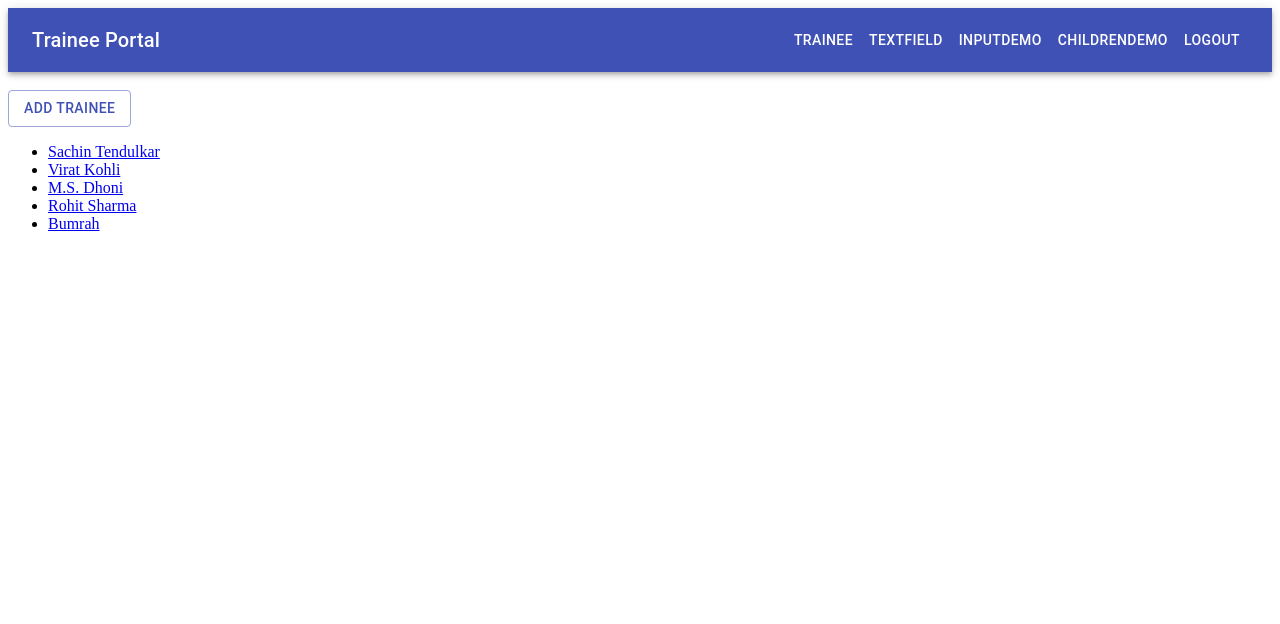
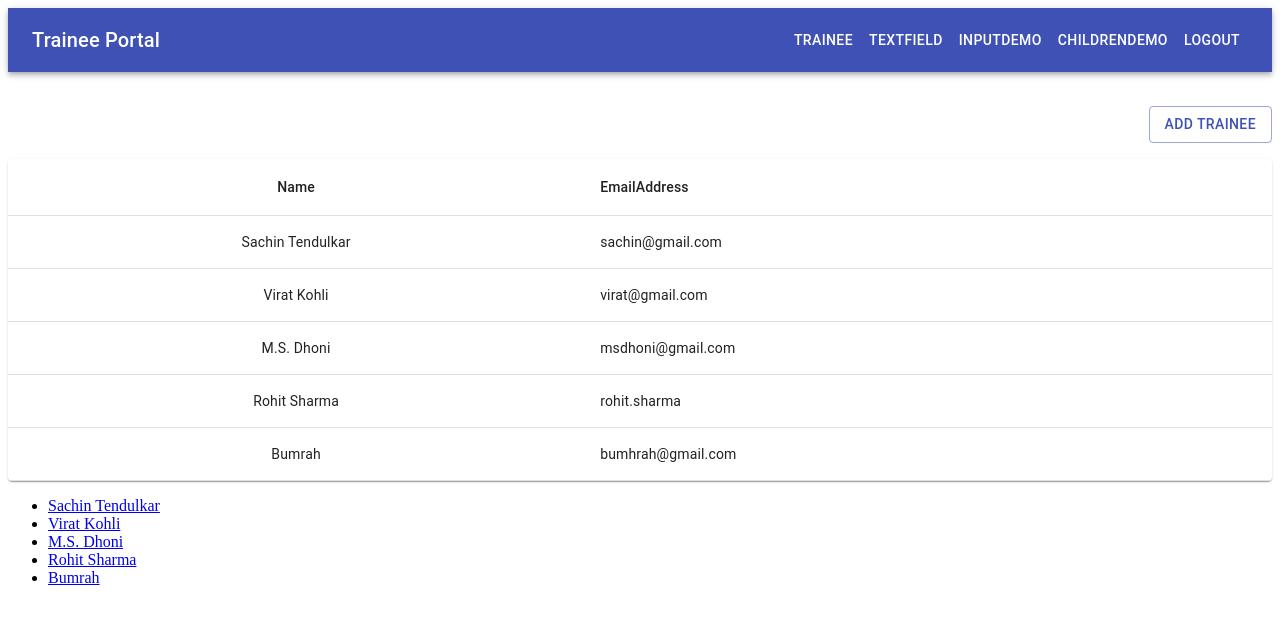
Before and after one commit to rvchauhan/javascript-client, a React (Create React App) app: page /Trainee in a window 1280 px wide. Shown: the top 624 px of the page. Built offline with nearby package versions, Linux system fonts and the light colour scheme.

Commit message:
feat: add Table Component

```diff
--- /dev/null
+++ b/src/components/Table/Table.jsx
@@ -0,0 +1,61 @@
+import React from 'react';
+import { makeStyles } from '@material-ui/core/styles';
+import Table from '@material-ui/core/Table';
+import TableBody from '@material-ui/core/TableBody';
+import TableCell from '@material-ui/core/TableCell';
+import TableContainer from '@material-ui/core/TableContainer';
+import TableHead from '@material-ui/core/TableHead';
+import TableRow from '@material-ui/core/TableRow';
+import Paper from '@material-ui/core/Paper';
+import PropTypes from 'prop-types';
+
+const useStyles = makeStyles({
+  table: {
+    minWidth: 650,
+  },
+});
+
+
+export default function SimpleTable(props) {
+  const classes = useStyles();
+  const { id, column, data } = props;
+  // console.log(">>>>::::", column, data);
+  return (
+    <TableContainer component={Paper}>
+      <Table className={classes.table} aria-label="simple table">
+        <TableHead>
+          <TableRow>
+            {
+              column && column.length && column.map(({ align, label }) => (
+                <TableCell align={align} className={classes.column}>{label}</TableCell>
+              ))
+            }
+
+          </TableRow>
+        </TableHead>
+
+
+        <TableBody>
+          {data.map((element) => (
+            <TableRow key={element[id]}>
+              {
+                column && column.length && column.map(({ align, field }) => (
+                  <TableCell align={align} component="th" scope="row">
+                    {element[field]}
+                  </TableCell>
+                ))
+              }
+
+            </TableRow>
+          ))}
+        </TableBody>
+      </Table>
+    </TableContainer>
+  );
+}
+
+SimpleTable.propTypes = {
+  id: PropTypes.string.isRequired,
+  column: PropTypes.arrayOf(PropTypes.object).isRequired,
+  data: PropTypes.arrayOf(PropTypes.object).isRequired,
+};
--- /dev/null
+++ b/src/components/Table/index.js
@@ -0,0 +1,3 @@
+import Table from './Table';
+
+export default Table;
--- a/src/components/index.js
+++ b/src/components/index.js
@@ -2,6 +2,8 @@ import {
   Input, Container, Text, P,
 } from './TextField/style';
 
+import Table from './Table/index';
+
 export {
-  Input, Container, Text, P,
+  Input, Container, Text, P, Table,
 };
--- a/src/pages/Trainee/Trainee.jsx
+++ b/src/pages/Trainee/Trainee.jsx
@@ -2,7 +2,6 @@ import React from 'react';
 import { Route, Switch } from 'react-router-dom';
 import TraineeList from './TraineeList';
 import TraineeDetail from './TraineeDetail';
-import trainees from './data/trainee';
 
 const TraineeRoutes = (props) => {
   console.log(props);
--- a/src/pages/Trainee/TraineeList.jsx
+++ b/src/pages/Trainee/TraineeList.jsx
@@ -2,9 +2,19 @@ import React from 'react';
 // import * as yup from 'yup';
 import { Link } from 'react-router-dom';
 import Button from '@material-ui/core/Button';
+import { withStyles } from '@material-ui/core';
 import FormDialog from './index';
 import trainees from './data/trainee';
+import { Table } from '../../components/index';
 
+
+const UseStyles = (theme) => ({
+  root: {
+    display: 'flex',
+    justifyContent: 'flex-end',
+    margin: theme.spacing(2, 0, 2),
+  },
+});
 
 class Trainee extends React.Component {
   constructor(props) {
@@ -28,13 +38,17 @@ class Trainee extends React.Component {
 
   render() {
     const { open } = this.state;
+    const { classes } = this.props;
     // const { trainees } = props;
     // console.log("/?????", trainees[0].name)
     return (
       <>
-        <Button variant="outlined" color="primary" onClick={this.handleClickOpen}>
-          ADD TRAINEE
-        </Button>
+        <div className={classes.root}>
+          <Button variant="outlined" color="primary" onClick={this.handleClickOpen}>
+            ADD TRAINEE
+          </Button>
+        </div>
+        <Table id="id" data={trainees} column={[{ field: 'name', label: 'Name', align: 'center' }, { field: 'email', label: 'EmailAddress' }]} />
         <FormDialog open={open} onClose={this.handleClose} onSubmit={() => this.handleSubmit} />
         <ul>
           {
@@ -53,4 +67,4 @@ class Trainee extends React.Component {
   }
 }
 
-export default Trainee;
+export default withStyles(UseStyles)(Trainee);
```
